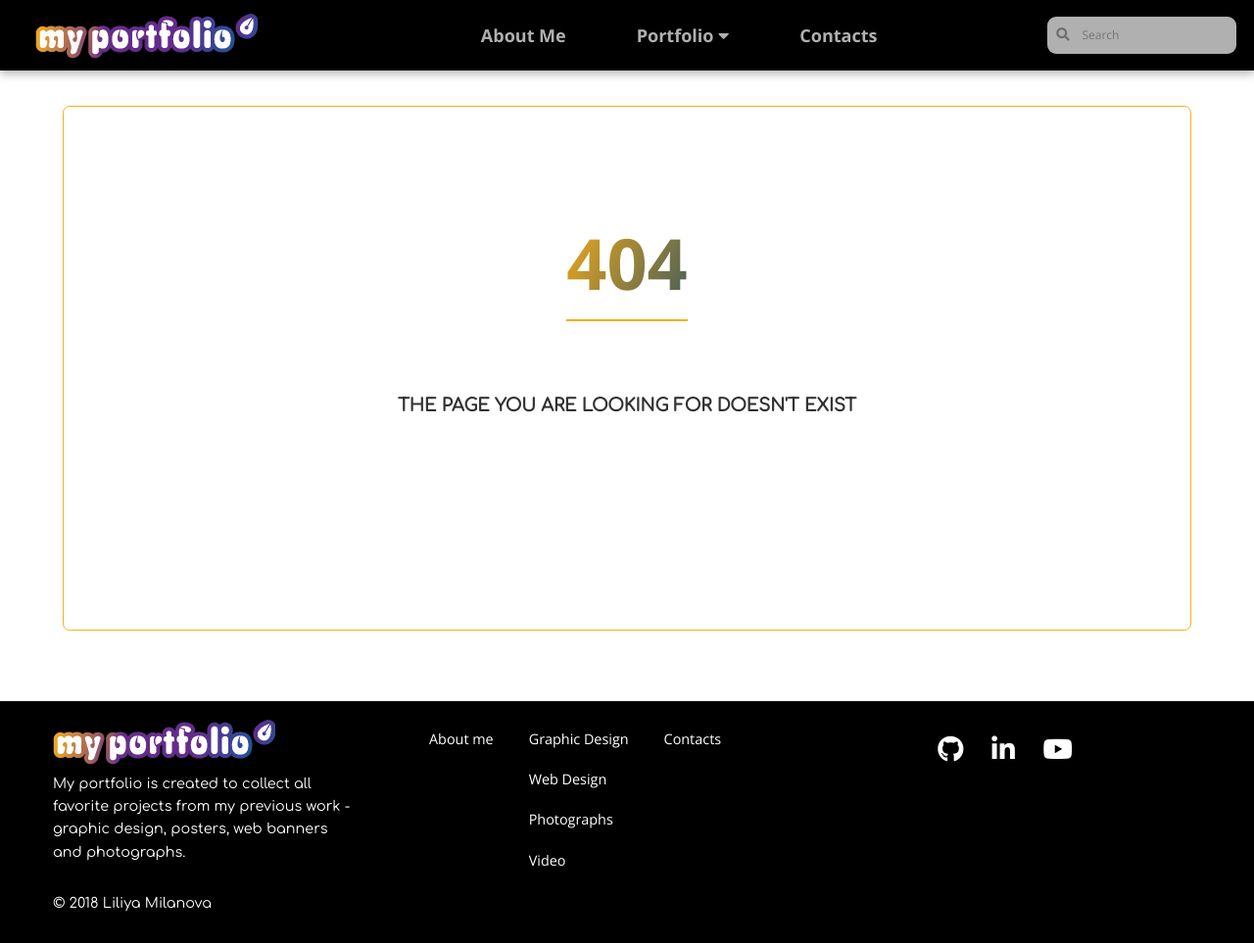
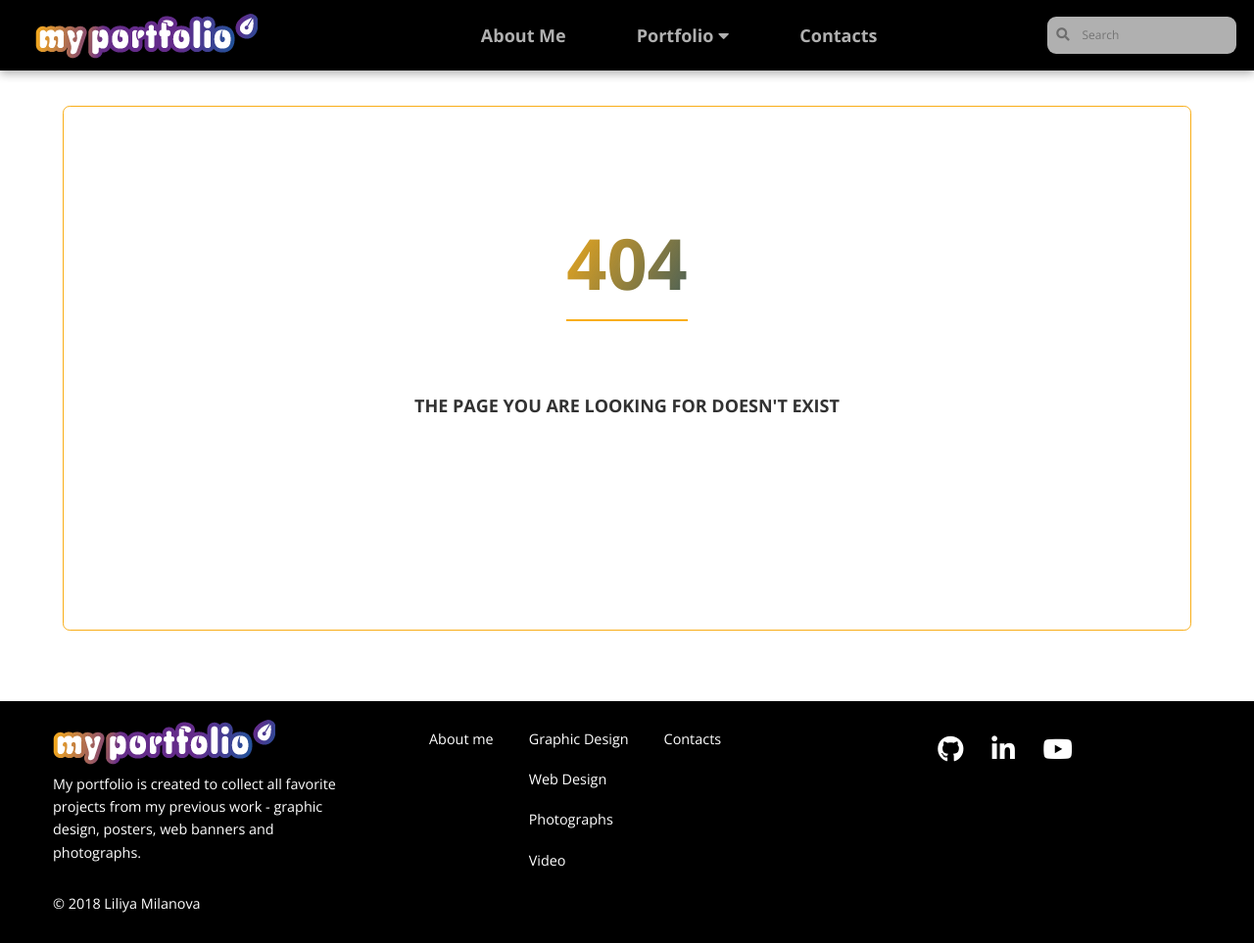
Before and after one commit to LiliyaMilanova/myportfolio, a Jekyll site: the page built from 404.html, in a window 1280 px wide and 963 px high. Shown: the whole window at 98% size. Built offline with Jekyll 4.4.1, drawn with Linux system fonts in a browser that asks for light colours; nearby versions of some CDN libraries.

Commit message:
Update typography.css

```diff
--- a/css/typography.css
+++ b/css/typography.css
@@ -25,7 +25,6 @@ h1 + h2 {
 }
 
 p {
-    font-family: Comfortaa;
     margin: 0;
     padding-bottom: 1.618rem;
     color: rgb(50, 50, 50);
```
